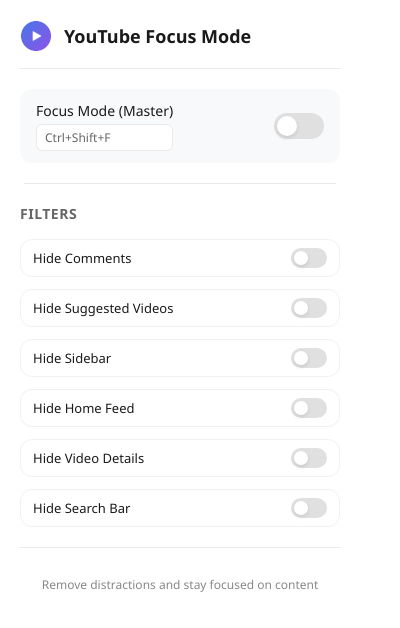
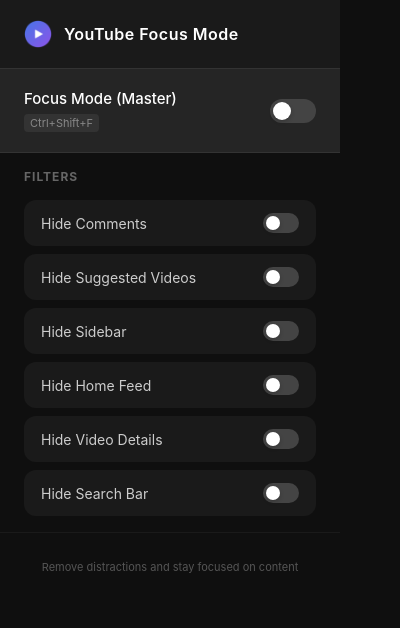
Before and after one commit to SanketBaviskar/youtube_focus_mode, a browser extension: page popup/popup.html in a window 400 px wide. Drawn offline with Linux system fonts and the light colour scheme.

Commit message:
feat: Add initial popup UI and styling with master and filter toggles.

```diff
--- a/popup/popup.css
+++ b/popup/popup.css
@@ -1,75 +1,120 @@
 body {
-	width: 320px;
-	padding: 20px;
-	font-family: "Segoe UI", system-ui, -apple-system, sans-serif;
+	width: 340px;
+	padding: 0;
+	font-family: "Inter", "Segoe UI", system-ui, -apple-system, sans-serif;
 	margin: 0;
-	color: #333;
-	background: #ffffff;
-	border-radius: 12px;
+	color: #e0e0e0;
+	background: #0f0f0f;
+	border-radius: 16px;
+	overflow: hidden;
 }
 
 .container {
 	display: flex;
 	flex-direction: column;
-	gap: 20px;
+	gap: 0;
 }
 
 .header {
 	display: flex;
 	align-items: center;
 	gap: 12px;
-	padding-bottom: 16px;
-	border-bottom: 1px solid #eaeaea;
+	padding: 20px 24px;
+	background: #1a1a1a;
+	border-bottom: 1px solid #333;
 }
 
 .logo {
-	width: 32px;
-	height: 32px;
-	border-radius: 8px;
+	width: 28px;
+	height: 28px;
+	border-radius: 6px;
 }
 
 .title {
-	font-size: 18px;
+	font-size: 16px;
 	font-weight: 600;
 	margin: 0;
-	color: #1a1a1a;
+	color: #ffffff;
+	letter-spacing: 0.5px;
 }
 
-.control-group {
+/* Master Toggle Section */
+.control-group.master {
 	display: flex;
 	justify-content: space-between;
 	align-items: center;
-	background: #f8f9fa;
-	padding: 12px 16px;
-	border-radius: 12px;
+	background: #252525;
+	padding: 20px 24px;
+	margin: 0;
 }
 
 .label-group {
 	display: flex;
 	flex-direction: column;
-	gap: 4px;
+	gap: 6px;
 }
 
 .label {
-	font-size: 14px;
+	font-size: 15px;
 	font-weight: 500;
-	color: #1a1a1a;
+	color: #ffffff;
 }
 
 .shortcut {
+	font-size: 11px;
+	color: #888;
+	background: #333;
+	padding: 2px 6px;
+	border-radius: 4px;
+	display: inline-block;
+	width: fit-content;
+}
+
+/* Filters Section */
+.filters-section {
+	padding: 16px 24px;
+	display: flex;
+	flex-direction: column;
+	gap: 8px;
+}
+
+.filters-section h3 {
 	font-size: 12px;
+	font-weight: 700;
 	color: #666;
-	background: #ffffff;
-	padding: 4px 8px;
-	border-radius: 6px;
-	border: 1px solid #eaeaea;
+	margin: 0 0 8px 0;
+	text-transform: uppercase;
+	letter-spacing: 1px;
+}
+
+.control-group.small {
+	display: flex;
+	justify-content: space-between;
+	align-items: center;
+	padding: 12px 16px;
+	background: #1a1a1a;
+	border-radius: 12px;
+	border: 1px solid transparent;
+	transition: all 0.2s ease;
+}
+
+.control-group.small:hover {
+	background: #222;
+	border-color: #333;
+	transform: translateX(2px);
+}
+
+.control-group.small .label {
+	font-size: 14px;
+	font-weight: 400;
+	color: #ccc;
 }
 
 /* Modern Toggle Switch */
 .switch {
 	position: relative;
-	width: 50px;
-	height: 26px;
+	width: 46px;
+	height: 24px;
 	flex-shrink: 0;
 }
 
@@ -86,30 +131,31 @@
 	left: 0;
 	right: 0;
 	bottom: 0;
-	background-color: #e0e0e0;
-	transition: 0.3s;
+	background-color: #444;
+	transition: 0.3s cubic-bezier(0.4, 0, 0.2, 1);
 	border-radius: 34px;
 }
 
 .slider:before {
 	position: absolute;
 	content: "";
-	height: 20px;
-	width: 20px;
+	height: 18px;
+	width: 18px;
 	left: 3px;
 	bottom: 3px;
-	background-color: white;
-	transition: 0.3s;
+	background-color: #fff;
+	transition: 0.3s cubic-bezier(0.4, 0, 0.2, 1);
 	border-radius: 50%;
-	box-shadow: 0 2px 4px rgba(0, 0, 0, 0.1);
+	box-shadow: 0 2px 4px rgba(0, 0, 0, 0.2);
 }
 
 input:checked + .slider {
 	background-color: #ff0000; /* YouTube Red */
+	box-shadow: 0 0 10px rgba(255, 0, 0, 0.3);
 }
 
 input:checked + .slider:before {
-	transform: translateX(24px);
+	transform: translateX(22px);
 }
 
 /* Small Switch Variant */
@@ -129,58 +175,17 @@
 	transform: translateX(16px);
 }
 
-/* Divider */
 .divider {
 	height: 1px;
-	background-color: #eaeaea;
-	margin: 0 4px;
-}
-
-/* Filters Section */
-.filters-section {
-	display: flex;
-	flex-direction: column;
-	gap: 12px;
-}
-
-.filters-section h3 {
-	font-size: 14px;
-	font-weight: 600;
-	color: #666;
-	margin: 0 0 4px 0;
-	text-transform: uppercase;
-	letter-spacing: 0.5px;
-}
-
-.control-group.small {
-	padding: 8px 12px;
-	background: transparent;
-	border: 1px solid #f0f0f0;
-}
-
-.control-group.small:hover {
-	background: #fafafa;
-	border-color: #eaeaea;
-}
-
-.control-group.small .label {
-	font-size: 13px;
-	font-weight: 400;
+	background-color: #333;
+	margin: 0;
 }
 
 .footer {
-	font-size: 12px;
-	color: #888;
+	font-size: 11px;
+	color: #555;
 	text-align: center;
-	padding-top: 16px;
-	border-top: 1px solid #eaeaea;
+	padding: 16px;
+	background: #0f0f0f;
+	border-top: 1px solid #1a1a1a;
 }
-
-/* Hover Effects */
-.control-group:hover {
-	background: #f0f2f5;
-}
-
-.switch:hover .slider:before {
-	box-shadow: 0 2px 8px rgba(0, 0, 0, 0.15);
-}
--- a/popup/popup.html
+++ b/popup/popup.html
@@ -18,7 +18,7 @@
 				<h1 class="title">YouTube Focus Mode</h1>
 			</div>
 
-			<div class="control-group">
+			<div class="control-group master">
 				<div class="label-group">
 					<span class="label">Focus Mode (Master)</span>
 					<span class="shortcut">Ctrl+Shift+F</span>
```
